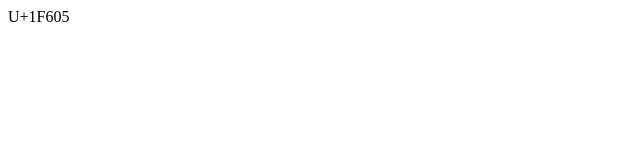
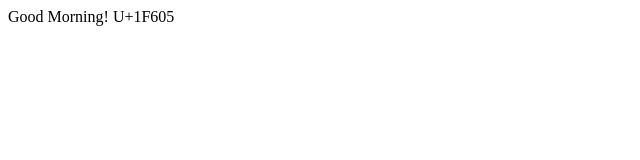
Before and after one commit to LaiXueYi/folio, a plain HTML site: page index.html in a window 1280 px wide. Shown: the whole page, without its empty margins (0-640 px from the left). Drawn offline with Linux system fonts and the light colour scheme.

Commit message:
Update index.html

```diff
--- a/index.html
+++ b/index.html
@@ -1,4 +1,9 @@
 <!DOCTYPE html>
 <html>
- U+1F605
+ <head>
+  Good Morning!
+ </head>
+ <body>
+  U+1F605
+ </body>
 </html>
```
